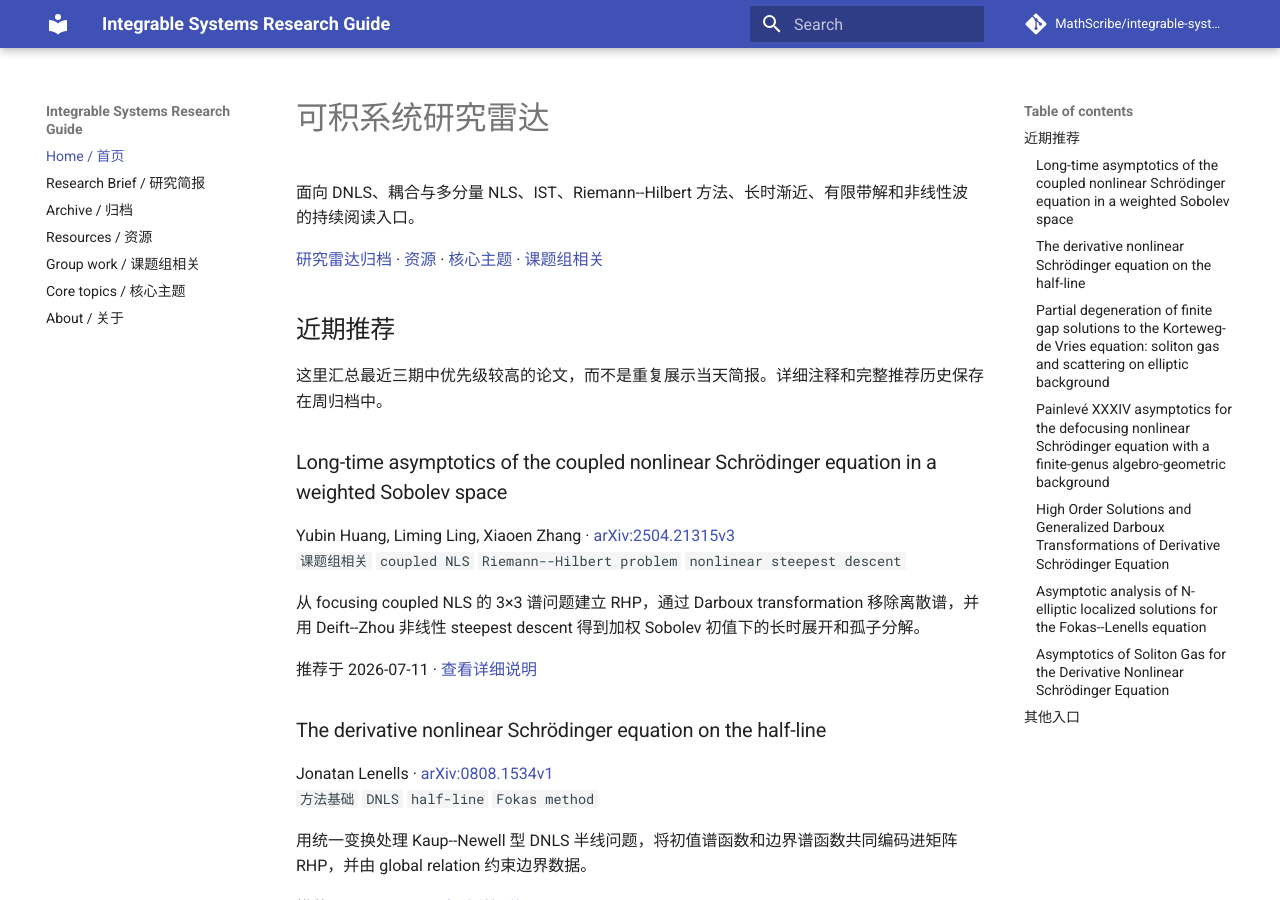
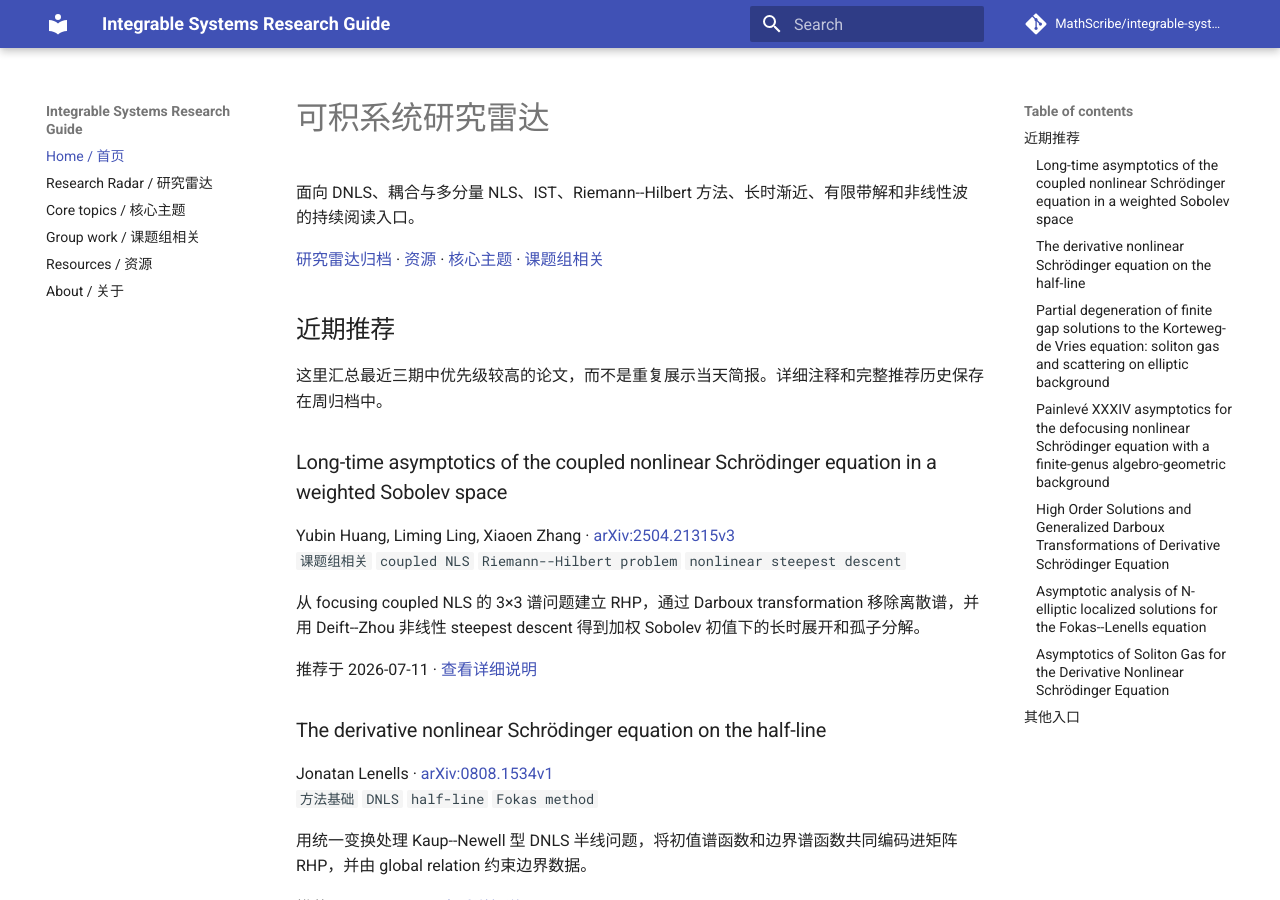
Before and after one commit to MathScribe/integrable-systems-guide, an MkDocs documentation site: the page built from docs/index.md, in a window 1280 px wide and 900 px high. Built offline with MkDocs 1.6.1 and Material for MkDocs 9.7.7, drawn with Linux system fonts in a browser that asks for light colours; comment, search, counter and statistics services are not loaded.

Commit message:
Point navigation to the research radar

```diff
--- a/mkdocs.yml
+++ b/mkdocs.yml
@@ -15,11 +15,10 @@ theme:
 
 nav:
   - Home / 首页: index.md
-  - Research Brief / 研究简报: radar/latest.md
-  - Archive / 归档: radar/index.md
+  - Research Radar / 研究雷达: radar/index.md
+  - Core topics / 核心主题: topics.md
+  - Group work / 课题组相关: group-work.md
   - Resources / 资源: resources.md
-  - Group work / 课题组相关: group-work.md
-  - Core topics / 核心主题: topics.md
   - About / 关于: about.md
 
 markdown_extensions:
```
